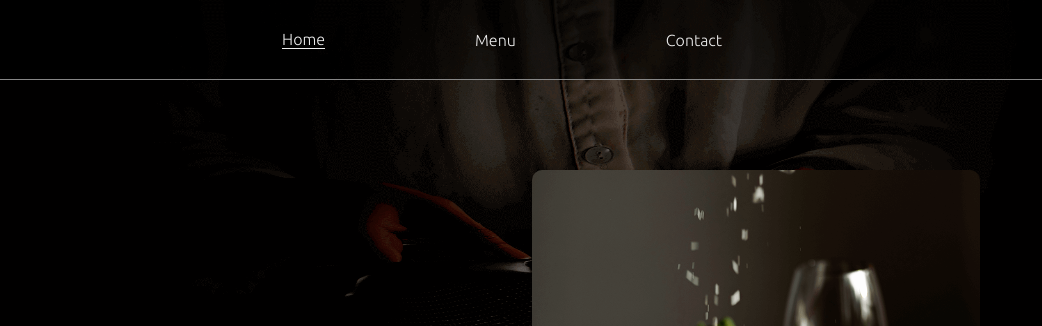
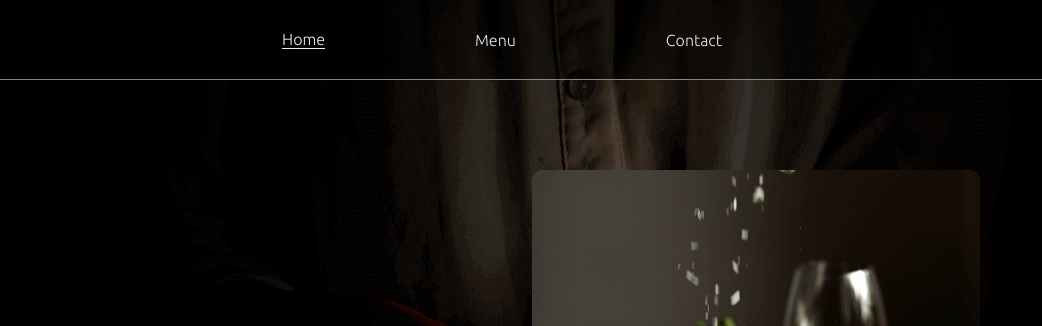
Before and after one commit to Ale269/Restaurant-page, a website built with webpack: page dist/index.html in a window 1280 px wide. Shown: the top 326 px of the page, without its empty margins (138-1180 px from the left). Built offline with nearby package versions, Linux system fonts and the light colour scheme.

Commit message:
Add no repeat to background image

```diff
--- a/src/index.js
+++ b/src/index.js
@@ -3,10 +3,11 @@ import displayMenu from "./menu.js";
 import './style.css';
 import background from "./background-site.png";
 
-let body = document.querySelector("body");
-body.style.cssText = `background-image: url("${background}");
+let externalContainer = document.querySelector(".image-background");
+externalContainer.style.cssText = `background-image: url("${background}");
 background-size: 100%;
-background-attachment: fixed;`
+background-attachment: fixed;
+background-repeat: no-repeat;`
 
 
 displayHome();
--- a/src/style.css
+++ b/src/style.css
@@ -6,7 +6,10 @@
 }
 
 body {
-    background-color: #F2F2F2;
+    background-color: #000;
+}
+
+.image-background {
     padding: 0 30px;
 }
 
```
Also changed, not shown: dist/1a0ce8f1ba1b099c83ca.png (added), dist/2c46d2daf899129d7828.png (added), dist/2ea7014ecc1d7dc732eb.png (added), dist/879e9319ba3f85490902.png (added), dist/96badfa6f355522620d2.png (added), dist/97b79b20939cc99efd09.png (added), dist/b12d4d1811c0aedab5ae.png (added), dist/e71908e20cc70a4c6182.png (added), dist/f1eb36beb25a4eebd8e9.png (added), dist/ffff7ef7310bc60d2eb1.png (added), dist/index.html, dist/main.js.
